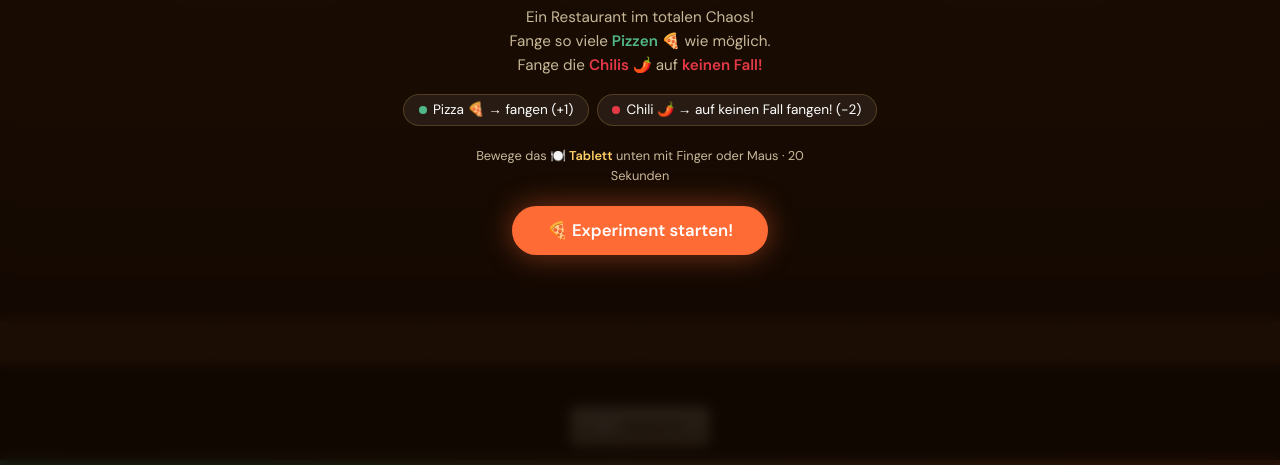
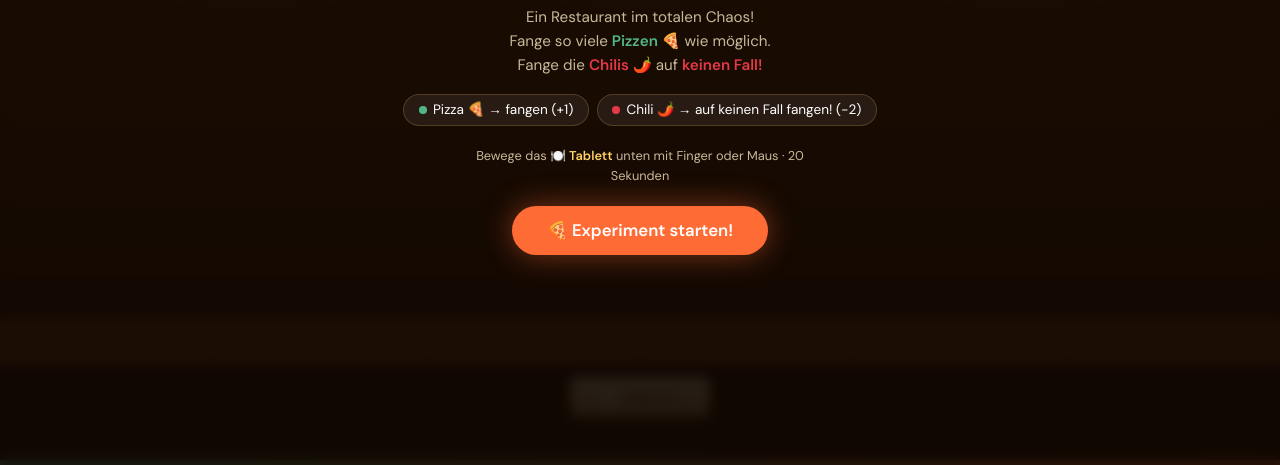
Before and after one commit to jubuekal-source/Focus-Experiment, a plain HTML site: page index.html in a window 1280 px wide. Shown: the part 335-800 px from the top of the page. Drawn offline with Linux system fonts and the light colour scheme.

Commit message:
Add files via upload

```diff
--- a/index.html
+++ b/index.html
@@ -199,9 +199,14 @@
 const canvas = document.getElementById('gameCanvas');
 const ctx = canvas.getContext('2d');
 let W, H;
-function resize() { W = canvas.width = window.innerWidth; H = canvas.height = window.innerHeight; }
+function resize() {
+    W = canvas.width  = window.innerWidth;
+    // Use visualViewport if available - accounts for mobile browser chrome (address bar etc)
+    H = canvas.height = (window.visualViewport ? window.visualViewport.height : window.innerHeight);
+}
 resize();
 window.addEventListener('resize', resize);
+if(window.visualViewport) window.visualViewport.addEventListener('resize', resize);
 
 // ═══════════════════ STATE ═══════════════════
 let state = 'idle';
@@ -215,7 +220,8 @@ let gorillaSpawned = false;
 const PL = { x:0, y:0, w:0, h:0, tx:0 };
 function initPlayer() {
     PL.w = Math.min(140, W*0.38); PL.h = 40;
-    PL.y = H - PL.h - 18;
+    // Extra bottom margin to ensure tray is visible above any browser UI
+    PL.y = H - PL.h - 48;
     PL.x = W/2 - PL.w/2; PL.tx = PL.x;
 }
 
@@ -457,6 +463,9 @@ function drawBgFigures() {
 
 // ═══════════════════ PLAYER ═══════════════════
 function drawPlayer(){
+    // Recalculate position every frame so it always stays visible
+    PL.w = Math.min(140, W*0.38); PL.h = 40;
+    PL.y = H - PL.h - 48;
     PL.x+=(PL.tx-PL.x)*0.18;
     PL.x=Math.max(0,Math.min(W-PL.w,PL.x));
 
@@ -688,9 +697,12 @@ document.getElementById('backBtn').addEventListener('click',()=>{
     ctx.clearRect(0,0,W,H);drawKitchen();drawPlayer();
 });
 
-// Initial idle draw
-resize();initPlayer();
-ctx.clearRect(0,0,W,H);drawKitchen();drawPlayer();
+// Initial idle draw - use requestAnimationFrame to ensure canvas
+// is fully laid out before we calculate player position
+requestAnimationFrame(()=>{
+    resize();initPlayer();
+    ctx.clearRect(0,0,W,H);drawKitchen();drawPlayer();
+});
 </script>
 </body>
 </html>
```
